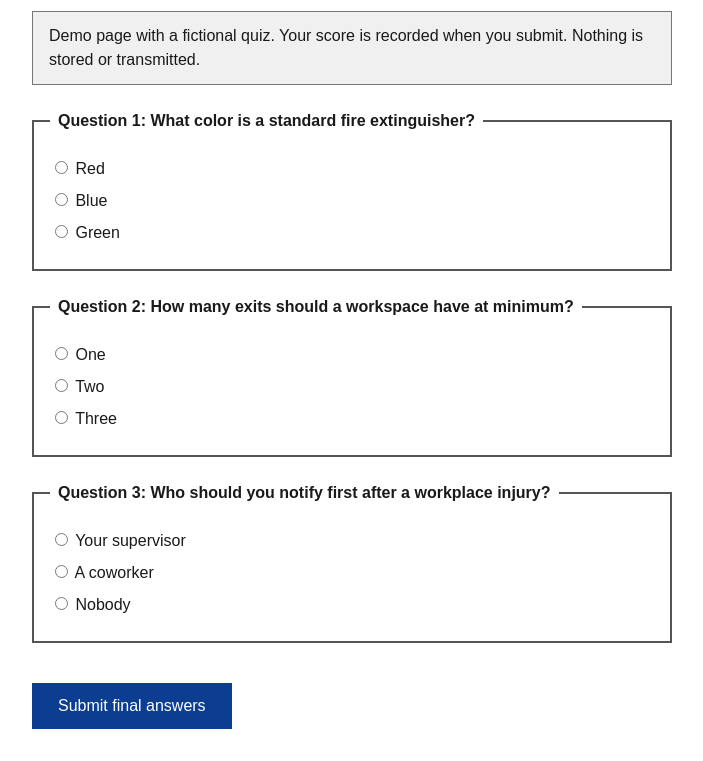
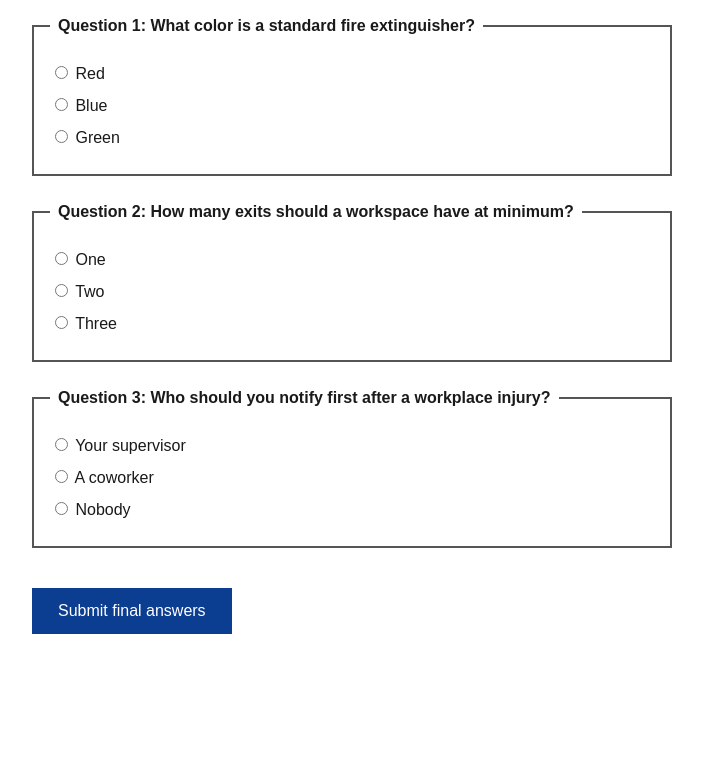
Before and after one commit to ali-levelaccess/misfit-examples, a plain HTML site: page test-submission-fail.html in a window 1280 px wide. Shown: the part 90-851 px from the top of the page, without its empty margins (288-991 px from the left). After the commit the page ends 800 px from the top, so only its background shows below. Drawn offline with Linux system fonts and the light colour scheme.

Commit message:
Remove demo notice from quiz page
Removed notice paragraph from the quiz page.

```diff
--- a/test-submission-fail.html
+++ b/test-submission-fail.html
@@ -29,10 +29,6 @@
 -->
 <main>
   <h1>Workplace Safety Certification Quiz</h1>
-
-  <p class="notice">
-    Demo page with a fictional quiz. Your score is recorded when you submit. Nothing is stored or transmitted.
-  </p>
 
   <form id="quiz-form">
     <fieldset>
```
